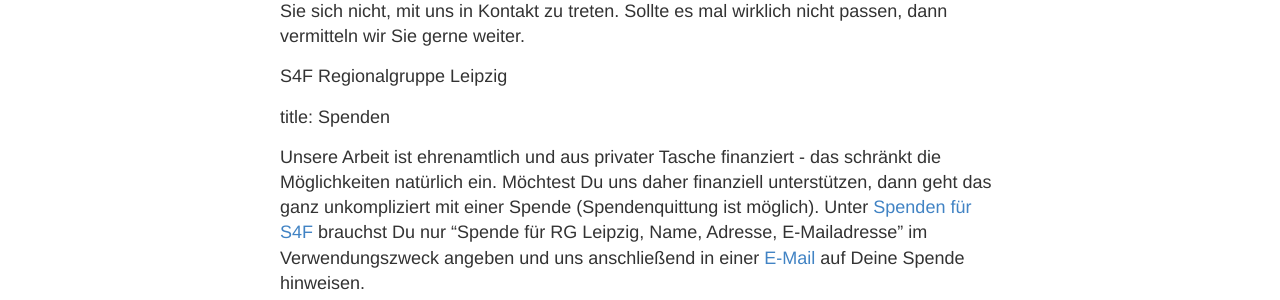
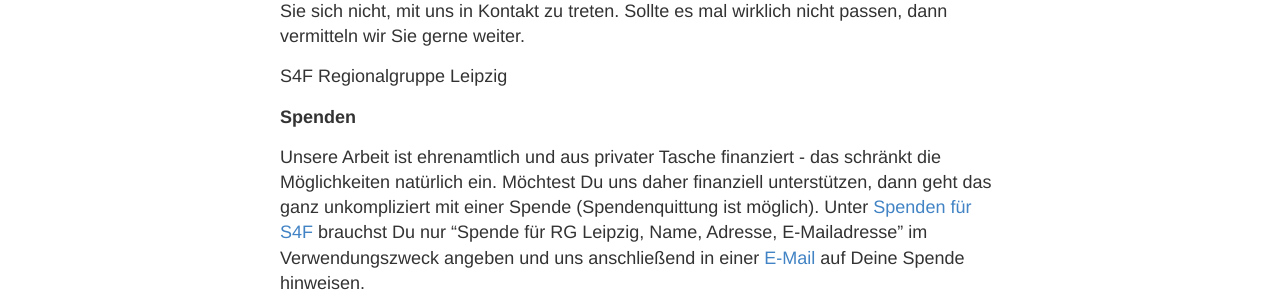
Before and after one commit to s4f-leipzig/s4f-leipzig.github.io, a Jekyll site: the page built from index.md, in a window 1280 px wide. Shown: the part 907-1207 px from the top of the page. Built offline with Jekyll 4.4.1, drawn with Linux system fonts in a browser that asks for light colours.

Commit message:
Update index.md

```diff
--- a/index.md
+++ b/index.md
@@ -12,6 +12,6 @@
 S4F Regionalgruppe Leipzig
 
 
-title: Spenden
+<b>Spenden</b>
 
 Unsere Arbeit ist ehrenamtlich und aus privater Tasche finanziert - das schränkt die Möglichkeiten natürlich ein. Möchtest Du uns daher finanziell unterstützen, dann geht das ganz unkompliziert mit einer Spende (Spendenquittung ist möglich). Unter <a href="https://de.scientists4future.org/ueber-uns/spenden/">Spenden für S4F</a> brauchst Du nur "Spende für RG Leipzig, Name, Adresse, E-Mailadresse" im Verwendungszweck angeben und uns anschließend in einer <a href="mailto:leipzig@scientists4future.org">E-Mail</a> auf Deine Spende hinweisen.
```
